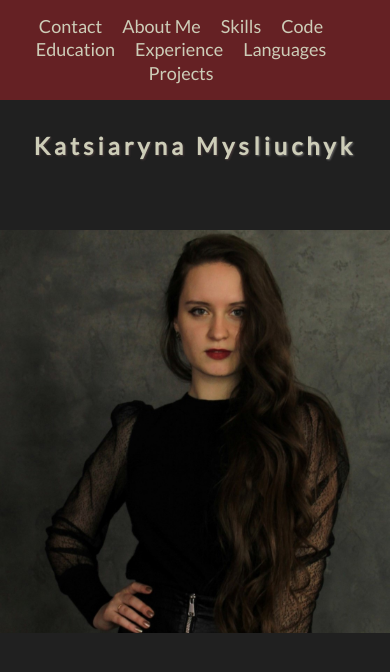
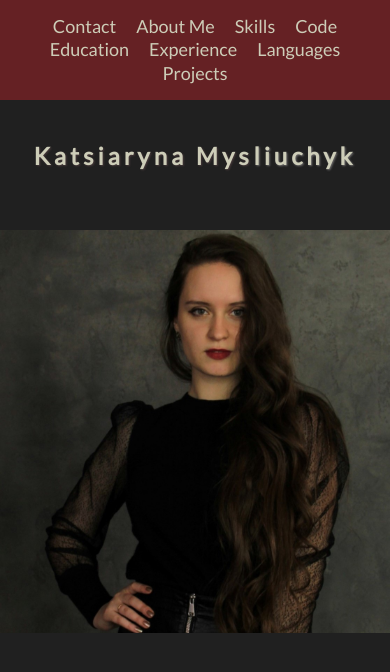
Before and after one commit to KaterinaMysl/test, a plain HTML site: page index.html in a window 390 px wide. Shown: the top 672 px of the page. Drawn offline with Linux system fonts and the light colour scheme.

Commit message:
Add files via upload

```diff
--- a/css/style.css
+++ b/css/style.css
@@ -74,7 +74,7 @@ body {
   justify-content: right;
   align-items: center;
   height: 100%;
-  padding: 0px 28px 0px 0px;
+  padding: 0px 28px 0px 28px;
 }
 .menu {
 }
@@ -157,7 +157,7 @@ body {
   .personname__textblock,
   .personname__textblock .light,
   .personname__textblock .dark {
-    top: 65px;
+    top: 70px;
     font-size: 24px;
     color: #cdcdb8;
     z-index: 70;
```
